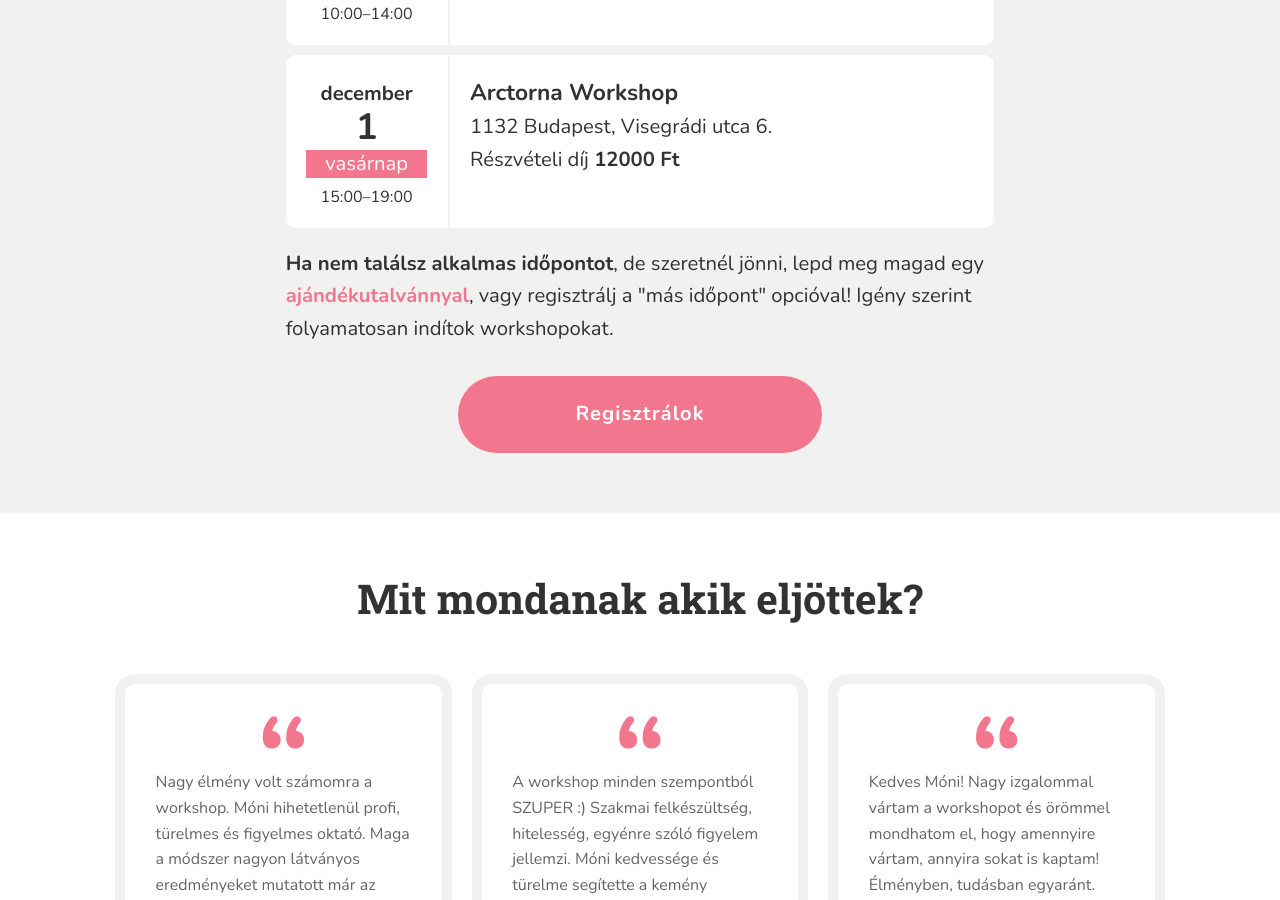
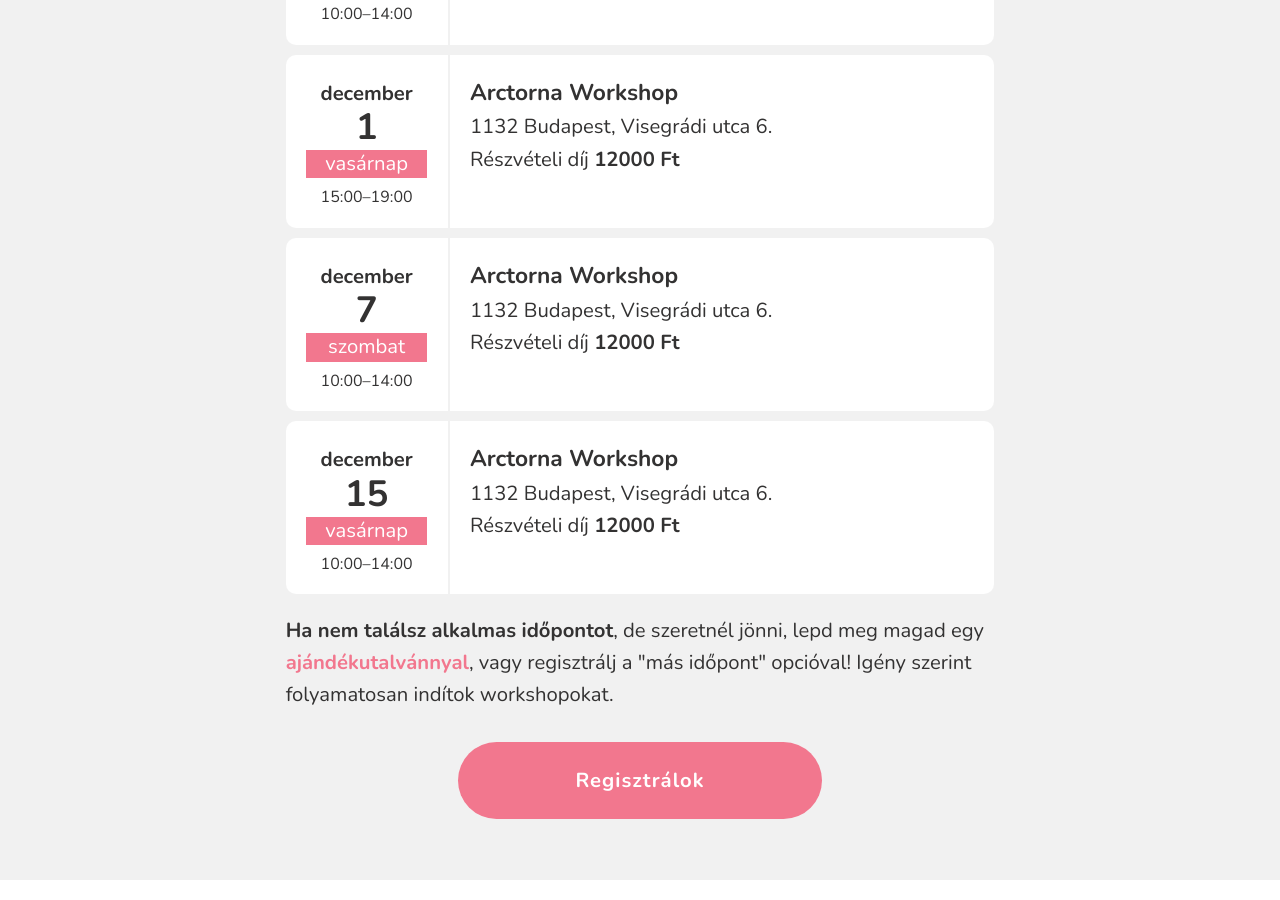
Before and after one commit to monikamudra/arctorna, a Jekyll site: the page built from workshop.md, in a window 1280 px wide and 900 px high, scrolled down 2604 px. Built offline with Jekyll 4.4.1, drawn with Linux system fonts in a browser that asks for light colours.

Commit message:
Update workshop events

```diff
--- a/_data/workshop.yaml
+++ b/_data/workshop.yaml
@@ -31,13 +31,6 @@
     address: 1132 Budapest, Visegrádi utca 6.
     full: true
   -
-    date: 2019-11-9T10:00
-    start: "10:00"
-    end: "14:00"
-    title: Arctorna Workshop
-    address: 1132 Budapest, Visegrádi utca 6.
-    full: true
-  -
     date: 2019-11-16T14:00
     start: "14:00"
     end: "18:00"
@@ -58,3 +51,17 @@
     title: Arctorna Workshop
     address: 1132 Budapest, Visegrádi utca 6.
     full: false
+  -
+    date: 2019-12-7T10:00
+    start: "10:00"
+    end: "14:00"
+    title: Arctorna Workshop
+    address: 1132 Budapest, Visegrádi utca 6.
+    full: false
+  -
+    date: 2019-12-15T10:00
+    start: "10:00"
+    end: "14:00"
+    title: Arctorna Workshop
+    address: 1132 Budapest, Visegrádi utca 6.
+    full: false
```
